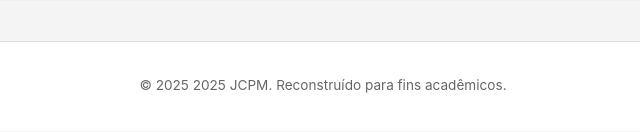
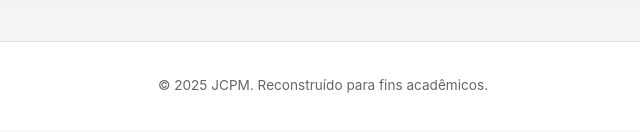
Before and after one commit to gabrielplimaa/Projetos-2, a Django app: template app1/templates/app1/topico_cultura.html in a window 1280 px wide. Shown: the part 353-485 px from the top of the page, without its empty margins (317-957 px from the left). Run offline with Django 3.2, Linux system fonts and the light colour scheme; the template is opened without the code that fills it, so the values that code supplies are empty.

Commit message:
Tirando tag de ano do footer dos tópicos

```diff
--- a/app1/templates/app1/topico_cultura.html
+++ b/app1/templates/app1/topico_cultura.html
@@ -58,7 +58,7 @@
 
     <footer class="main-footer">
         <div class="container">
-            <p>&copy; {% now "Y" %} 2025 JCPM. Reconstruído para fins acadêmicos.</p>
+            <p>&copy; 2025 JCPM. Reconstruído para fins acadêmicos.</p>
         </div>
     </footer>
 
--- a/app1/templates/app1/topico_pernambuco.html
+++ b/app1/templates/app1/topico_pernambuco.html
@@ -58,7 +58,7 @@
 
     <footer class="main-footer">
         <div class="container">
-            <p>&copy; {% now "Y" %} 2025 JCPM. Reconstruído para fins acadêmicos.</p>
+            <p>&copy; 2025 JCPM. Reconstruído para fins acadêmicos.</p>
         </div>
     </footer>
 
--- a/app1/templates/app1/topico_politica.html
+++ b/app1/templates/app1/topico_politica.html
@@ -58,7 +58,7 @@
 
     <footer class="main-footer">
         <div class="container">
-            <p>&copy; {% now "Y" %} 2025 JCPM. Reconstruído para fins acadêmicos.</p>
+            <p>&copy; 2025 JCPM. Reconstruído para fins acadêmicos.</p>
         </div>
     </footer>
 
```
